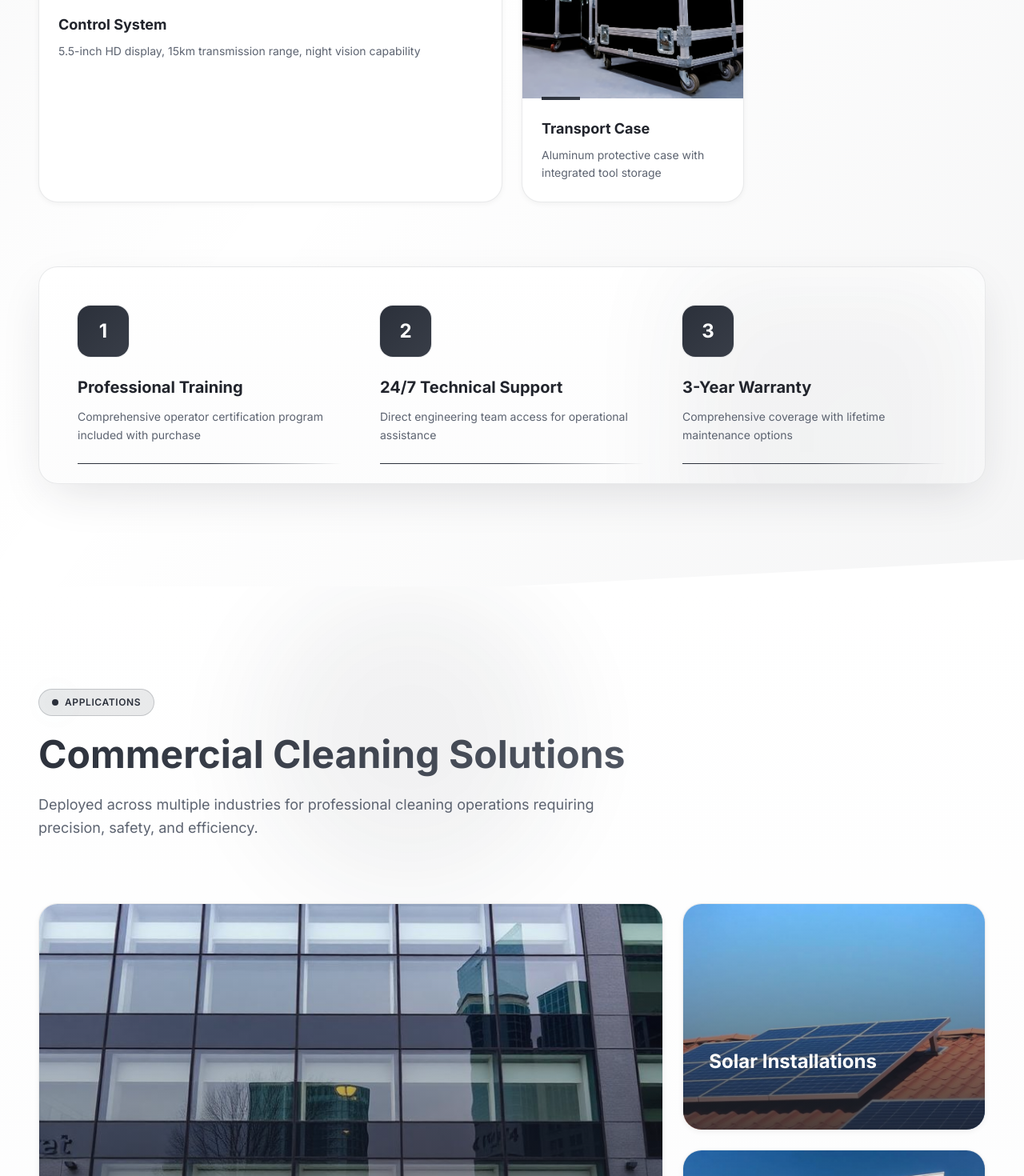
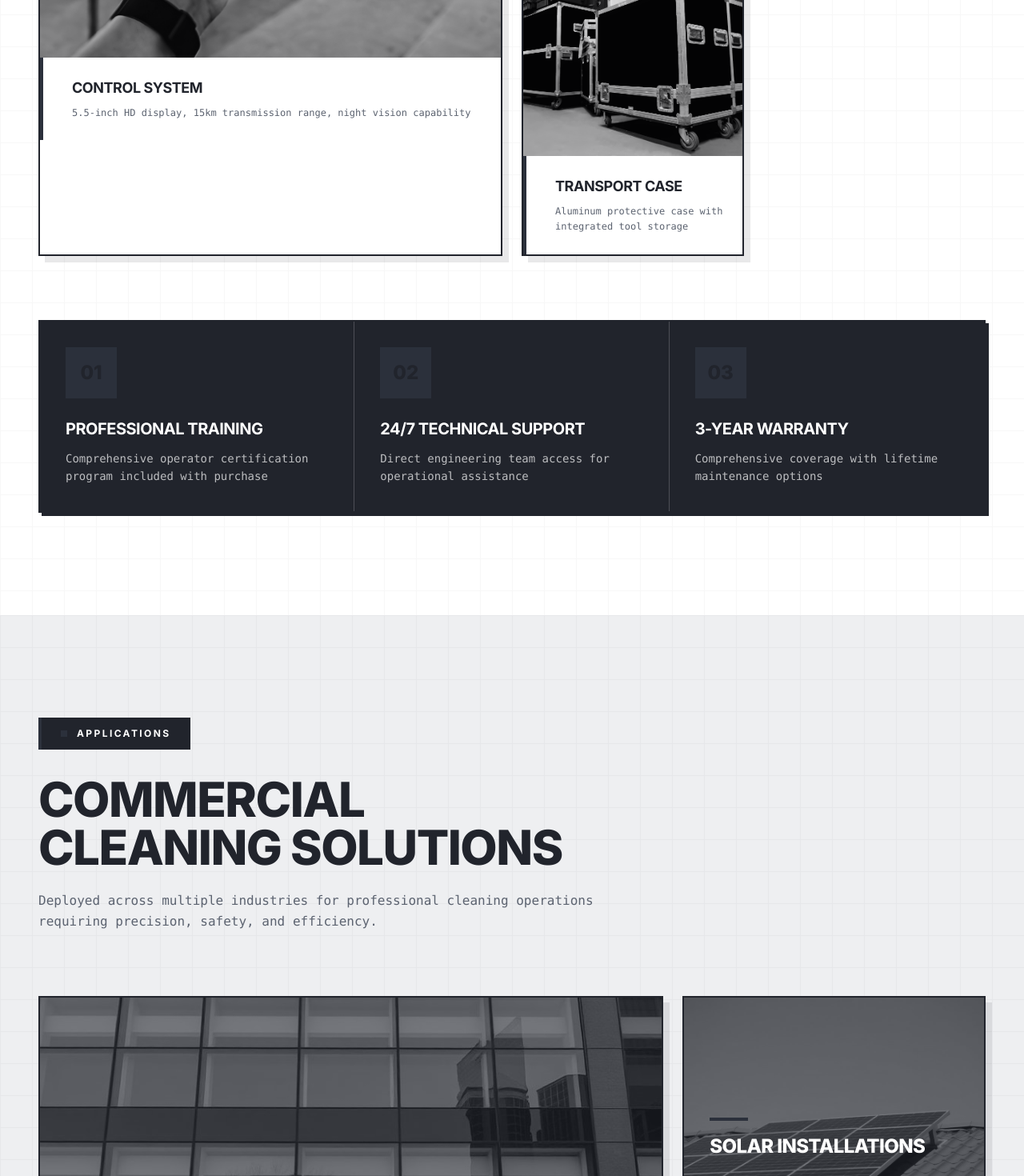
Before and after one commit to XanderJks/aero-wash-pro, a React (Vite) app: page / in a window 1280 px wide. Shown: the part 4800-6270 px from the top of the page at 80% size. Built offline with nearby package versions, Linux system fonts and the light colour scheme; the HTML template or start-up script is replaced by a standard one.

Commit message:
Apply industrial style to remaining sections

```diff
--- a/src/components/AllIncluded.tsx
+++ b/src/components/AllIncluded.tsx
@@ -33,19 +33,27 @@ const includedItems = [
 const AllIncluded = () => {
   return (
     <section className="py-32 bg-background relative overflow-hidden">
-      {/* Diagonal background stripe */}
-      <div className="absolute inset-0 bg-gradient-to-br from-primary/5 via-transparent to-accent/5 transform -skew-y-3"></div>
+      {/* Industrial grid pattern */}
+      <div className="absolute inset-0 opacity-[0.03]">
+        <div className="absolute inset-0" style={{
+          backgroundImage: `
+            linear-gradient(to right, hsl(var(--foreground)) 1px, transparent 1px),
+            linear-gradient(to bottom, hsl(var(--foreground)) 1px, transparent 1px)
+          `,
+          backgroundSize: '40px 40px'
+        }}></div>
+      </div>
 
       <div className="container mx-auto px-6 md:px-12 relative">
         <div className="max-w-3xl mb-20">
-          <div className="inline-flex items-center gap-2 bg-primary/10 border border-primary/20 rounded-full px-4 py-2 mb-6">
-            <div className="w-2 h-2 rounded-full bg-primary animate-pulse-glow"></div>
-            <span className="text-xs font-semibold tracking-wider text-primary uppercase">Complete System</span>
+          <div className="inline-flex items-center gap-3 bg-foreground text-background px-6 py-3 mb-8 border-l-4 border-primary">
+            <div className="w-2 h-2 bg-primary"></div>
+            <span className="text-xs font-bold tracking-[0.2em] uppercase">Complete System</span>
           </div>
-          <h2 className="font-sans text-4xl md:text-5xl font-bold leading-tight mb-6">
-            <span className="gradient-text">Everything Included</span>
+          <h2 className="font-sans text-5xl md:text-6xl font-black leading-[0.9] mb-6 uppercase tracking-tight">
+            Everything<br/>Included
           </h2>
-          <p className="text-lg text-muted-foreground leading-relaxed">
+          <p className="text-base text-muted-foreground leading-relaxed font-mono">
             Full operational package ready for immediate deployment. No additional equipment required.
           </p>
         </div>
@@ -55,7 +63,7 @@ const AllIncluded = () => {
           {includedItems.map((item, index) => (
             <div
               key={item.title}
-              className={`group bg-card rounded-3xl border border-primary/10 overflow-hidden hover:border-primary/30 card-hover shadow-card ${
+              className={`group bg-card brutalist-border overflow-hidden hover:border-foreground transition-all duration-300 offset-shadow ${
                 index === 0 ? 'md:col-span-2 md:row-span-2' : ''
               }`}
             >
@@ -63,42 +71,37 @@ const AllIncluded = () => {
                 <img
                   src={item.image}
                   alt={item.alt}
-                  className="w-full h-full object-cover group-hover:scale-110 transition-transform duration-500"
+                  className="w-full h-full object-cover grayscale group-hover:grayscale-0 transition-all duration-500"
                   loading="lazy"
                 />
-                <div className="absolute inset-0 bg-gradient-to-t from-foreground/50 via-transparent to-transparent opacity-0 group-hover:opacity-100 transition-opacity"></div>
+                <div className="absolute inset-0 bg-foreground/10"></div>
               </div>
-              <div className="p-6 relative">
-                <div className="absolute top-0 left-6 w-12 h-1 bg-gradient-primary -translate-y-1/2"></div>
-                <h3 className="text-lg font-bold mb-2 text-foreground">{item.title}</h3>
-                <p className="text-sm text-muted-foreground leading-relaxed">{item.description}</p>
+              <div className="p-6 relative bg-background">
+                <div className="absolute top-0 left-0 w-1 h-full bg-primary"></div>
+                <h3 className="text-lg font-bold mb-2 text-foreground uppercase tracking-tight pl-4">{item.title}</h3>
+                <p className="text-xs text-muted-foreground leading-relaxed font-mono pl-4">{item.description}</p>
               </div>
             </div>
           ))}
         </div>
 
-        {/* Support section with diagonal design */}
-        <div className="relative bg-gradient-card rounded-3xl border border-primary/10 overflow-hidden shadow-elegant">
-          <div className="absolute top-0 right-0 w-96 h-96 bg-gradient-primary opacity-5 blur-3xl"></div>
-
-          <div className="grid md:grid-cols-3 gap-12 p-12 relative">
-            <div className="relative">
-              <div className="w-16 h-16 rounded-2xl bg-gradient-primary text-primary-foreground flex items-center justify-center text-2xl font-bold mb-6 shadow-glow">1</div>
-              <h3 className="text-xl font-bold mb-3 text-foreground">Professional Training</h3>
-              <p className="text-sm text-muted-foreground leading-relaxed">Comprehensive operator certification program included with purchase</p>
-              <div className="absolute -bottom-6 left-0 w-full h-px bg-gradient-to-r from-primary via-accent to-transparent"></div>
+        {/* Support section */}
+        <div className="relative bg-foreground text-background brutalist-border overflow-hidden">
+          <div className="grid md:grid-cols-3 gap-0 relative">
+            <div className="relative p-8 border-r border-background/20">
+              <div className="w-16 h-16 bg-primary text-foreground flex items-center justify-center text-2xl font-black mb-6">01</div>
+              <h3 className="text-xl font-bold mb-3 uppercase tracking-tight">Professional Training</h3>
+              <p className="text-sm text-background/70 leading-relaxed font-mono">Comprehensive operator certification program included with purchase</p>
             </div>
-            <div className="relative">
-              <div className="w-16 h-16 rounded-2xl bg-gradient-primary text-primary-foreground flex items-center justify-center text-2xl font-bold mb-6 shadow-glow">2</div>
-              <h3 className="text-xl font-bold mb-3 text-foreground">24/7 Technical Support</h3>
-              <p className="text-sm text-muted-foreground leading-relaxed">Direct engineering team access for operational assistance</p>
-              <div className="absolute -bottom-6 left-0 w-full h-px bg-gradient-to-r from-primary via-accent to-transparent"></div>
+            <div className="relative p-8 border-r border-background/20">
+              <div className="w-16 h-16 bg-primary text-foreground flex items-center justify-center text-2xl font-black mb-6">02</div>
+              <h3 className="text-xl font-bold mb-3 uppercase tracking-tight">24/7 Technical Support</h3>
+              <p className="text-sm text-background/70 leading-relaxed font-mono">Direct engineering team access for operational assistance</p>
             </div>
-            <div className="relative">
-              <div className="w-16 h-16 rounded-2xl bg-gradient-primary text-primary-foreground flex items-center justify-center text-2xl font-bold mb-6 shadow-glow">3</div>
-              <h3 className="text-xl font-bold mb-3 text-foreground">3-Year Warranty</h3>
-              <p className="text-sm text-muted-foreground leading-relaxed">Comprehensive coverage with lifetime maintenance options</p>
-              <div className="absolute -bottom-6 left-0 w-full h-px bg-gradient-to-r from-primary via-accent to-transparent"></div>
+            <div className="relative p-8">
+              <div className="w-16 h-16 bg-primary text-foreground flex items-center justify-center text-2xl font-black mb-6">03</div>
+              <h3 className="text-xl font-bold mb-3 uppercase tracking-tight">3-Year Warranty</h3>
+              <p className="text-sm text-background/70 leading-relaxed font-mono">Comprehensive coverage with lifetime maintenance options</p>
             </div>
           </div>
         </div>
--- a/src/components/Industries.tsx
+++ b/src/components/Industries.tsx
@@ -46,23 +46,28 @@ const industries = [
 
 const Industries = () => {
   return (
-    <section id="industries" className="py-32 bg-gradient-hero relative overflow-hidden">
-      {/* Animated mesh gradient */}
-      <div className="absolute inset-0 opacity-30">
-        <div className="absolute top-0 left-1/4 w-96 h-96 bg-primary/20 rounded-full blur-3xl animate-float"></div>
-        <div className="absolute bottom-0 right-1/4 w-96 h-96 bg-accent/20 rounded-full blur-3xl" style={{ animationDelay: '3s' }}></div>
+    <section id="industries" className="py-32 bg-muted relative overflow-hidden">
+      {/* Industrial grid pattern */}
+      <div className="absolute inset-0 opacity-[0.03]">
+        <div className="absolute inset-0" style={{
+          backgroundImage: `
+            linear-gradient(to right, hsl(var(--foreground)) 1px, transparent 1px),
+            linear-gradient(to bottom, hsl(var(--foreground)) 1px, transparent 1px)
+          `,
+          backgroundSize: '40px 40px'
+        }}></div>
       </div>
 
       <div className="container mx-auto px-6 md:px-12 relative">
         <div className="max-w-3xl mb-20">
-          <div className="inline-flex items-center gap-2 bg-primary/10 border border-primary/20 rounded-full px-4 py-2 mb-6">
-            <div className="w-2 h-2 rounded-full bg-primary animate-pulse-glow"></div>
-            <span className="text-xs font-semibold tracking-wider text-primary uppercase">Applications</span>
+          <div className="inline-flex items-center gap-3 bg-foreground text-background px-6 py-3 mb-8 border-l-4 border-primary">
+            <div className="w-2 h-2 bg-primary"></div>
+            <span className="text-xs font-bold tracking-[0.2em] uppercase">Applications</span>
           </div>
-          <h2 className="font-sans text-4xl md:text-5xl font-bold leading-tight mb-6">
-            <span className="gradient-text">Commercial Cleaning Solutions</span>
+          <h2 className="font-sans text-5xl md:text-6xl font-black leading-[0.9] mb-6 uppercase tracking-tight">
+            Commercial<br/>Cleaning Solutions
           </h2>
-          <p className="text-lg text-muted-foreground leading-relaxed">
+          <p className="text-base text-muted-foreground leading-relaxed font-mono">
             Deployed across multiple industries for professional cleaning operations requiring precision, safety, and efficiency.
           </p>
         </div>
@@ -82,28 +87,29 @@ const Industries = () => {
             return (
               <div
                 key={industry.title}
-                className={`group relative overflow-hidden bg-card rounded-3xl border border-primary/10 hover:border-primary/30 card-hover shadow-card ${sizes[index]}`}
+                className={`group relative overflow-hidden bg-card brutalist-border hover:border-foreground transition-all duration-300 offset-shadow ${sizes[index]}`}
               >
                 <div className="aspect-[4/3] overflow-hidden relative">
                   <img
                     src={industry.image}
                     alt={industry.alt}
-                    className="w-full h-full object-cover group-hover:scale-110 transition-transform duration-700"
+                    className="w-full h-full object-cover grayscale group-hover:grayscale-0 transition-all duration-700"
                     loading="lazy"
                   />
-                  {/* Gradient overlay */}
-                  <div className="absolute inset-0 bg-gradient-to-t from-foreground/80 via-foreground/40 to-transparent"></div>
+                  {/* Overlay */}
+                  <div className="absolute inset-0 bg-foreground/60"></div>
 
                   {/* Content overlay */}
                   <div className="absolute inset-0 p-8 flex flex-col justify-end">
-                    <div className="transform translate-y-4 group-hover:translate-y-0 transition-transform">
-                      <h3 className="text-2xl font-bold mb-2 text-white">{industry.title}</h3>
-                      <p className="text-sm text-white/90 leading-relaxed opacity-0 group-hover:opacity-100 transition-opacity duration-300">{industry.description}</p>
+                    <div className="transform translate-y-0 transition-transform">
+                      <div className="w-12 h-1 bg-primary mb-4"></div>
+                      <h3 className="text-2xl font-black mb-2 text-background uppercase tracking-tight">{industry.title}</h3>
+                      <p className="text-xs text-background/90 leading-relaxed opacity-0 group-hover:opacity-100 transition-opacity duration-300 font-mono">{industry.description}</p>
                     </div>
                   </div>
 
                   {/* Corner accent */}
-                  <div className="absolute top-4 right-4 w-12 h-12 border-t-2 border-r-2 border-primary opacity-0 group-hover:opacity-100 transition-opacity"></div>
+                  <div className="absolute top-0 right-0 w-16 h-16 border-t-4 border-r-4 border-primary opacity-0 group-hover:opacity-100 transition-opacity"></div>
                 </div>
               </div>
             );
```
Also changed, not shown: src/components/Contact.tsx (+22 -20 lines), src/components/Footer.tsx (+10 -10 lines).
